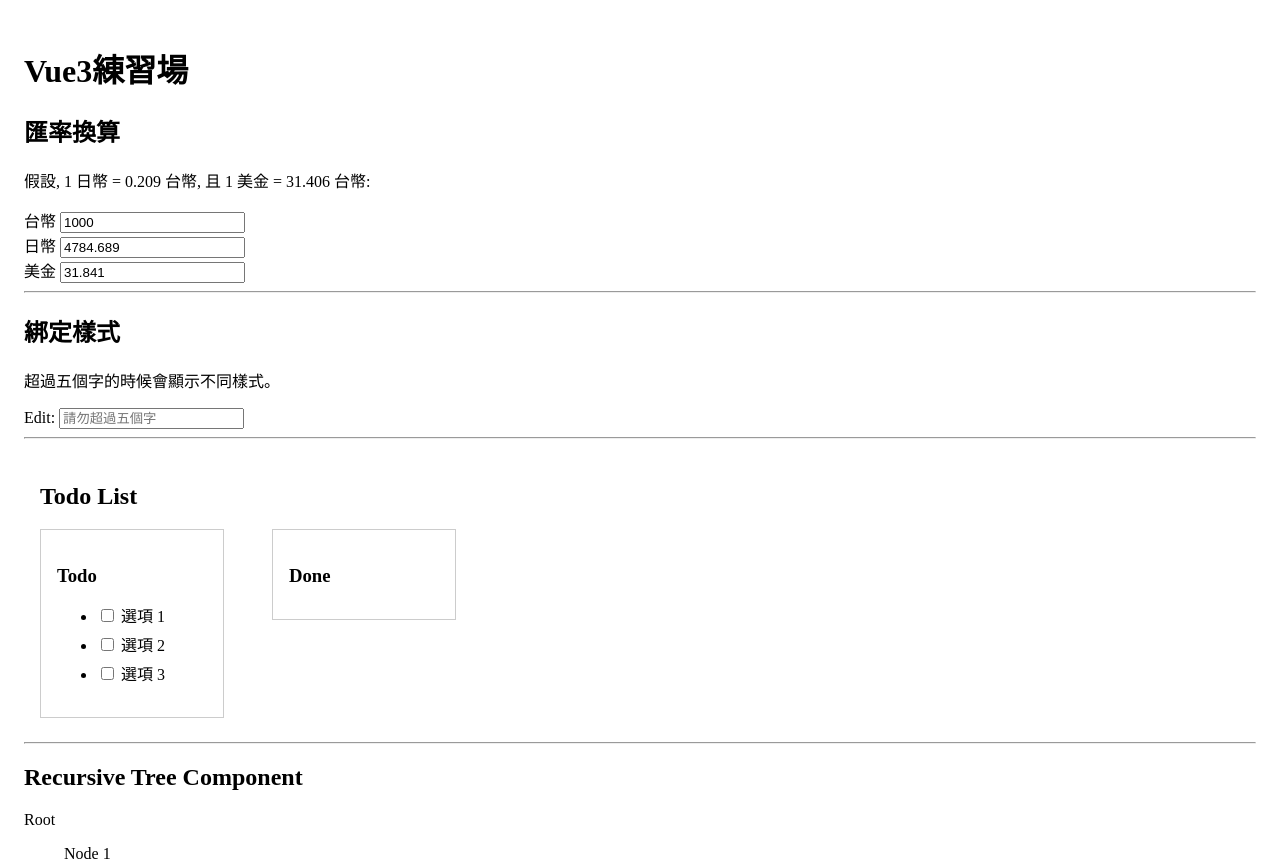
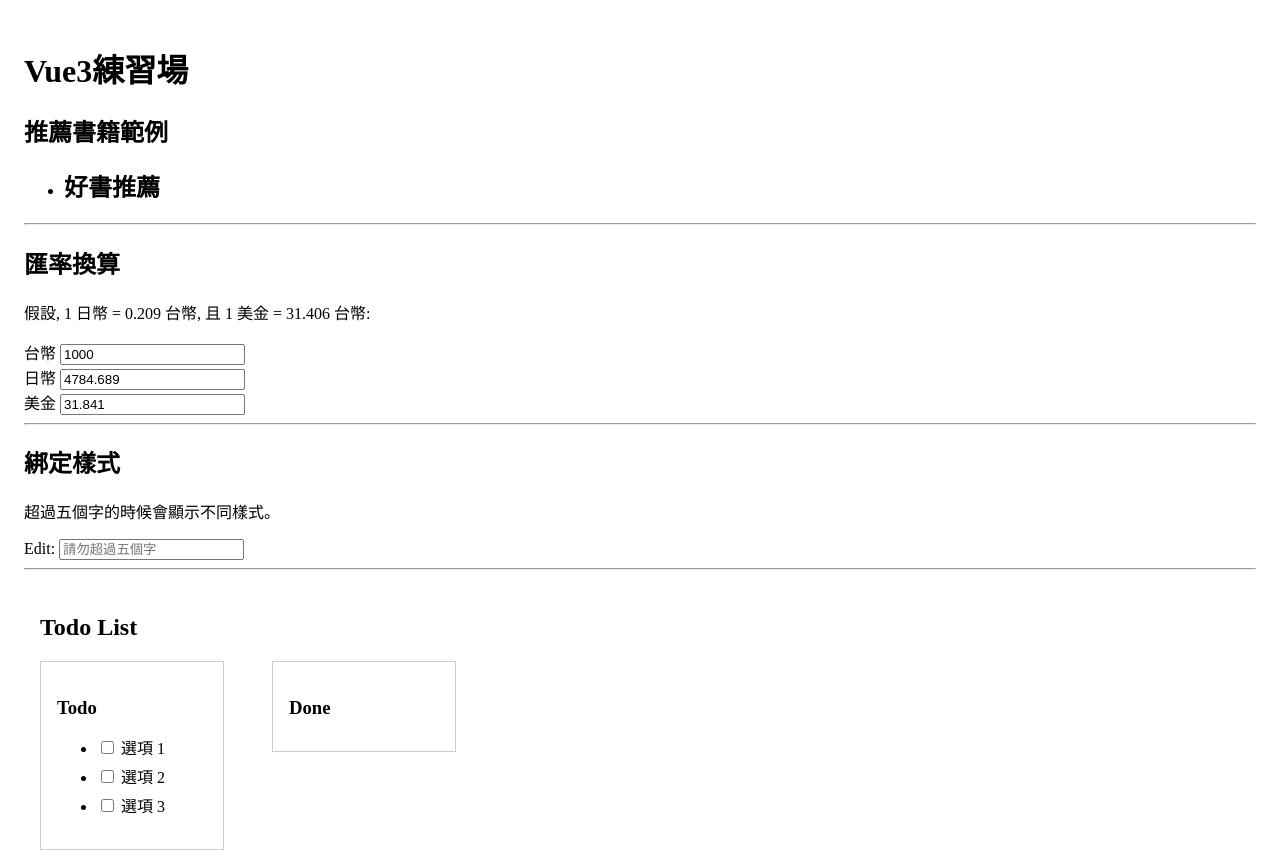
Before and after one commit to bater/hello-vue3, a Vue app: page / in a window 1280 px wide. Shown: the top 861 px of the page. Built offline with nearby package versions, Linux system fonts and the light colour scheme.

Commit message:
RecursiveComponent example 2

```diff
--- a/src/App.vue
+++ b/src/App.vue
@@ -1,6 +1,7 @@
 <template>
   <div id="app">
     <h1>Vue3練習場</h1>
+    <RecursiveComponent />
     <CurrencyExchange />
     <ModifiersClass/>
     <ToDoList />
@@ -13,6 +14,7 @@ import CurrencyExchange from './components/CurrencyExchange.vue';
 import ModifiersClass from './components/ModifiersClass.vue';
 import ToDoList from './components/ToDoList.vue';
 import TreeNode from './components/TreeNode.vue';
+import RecursiveComponent from './components/RecursiveComponent.vue';
 
 export default {
   components: {
@@ -20,6 +22,7 @@ export default {
     ModifiersClass,
     ToDoList,
     TreeNode,
+    RecursiveComponent,
   },
 };
 </script>
--- /dev/null
+++ b/src/components/RecursiveComponent.vue
@@ -0,0 +1,147 @@
+<template>
+  <div class="app5">
+    <h2>推薦書籍範例</h2>
+    <MenuComponent :title="menuData.name" :child="menuData.childNodes"></MenuComponent>
+  </div>
+  <hr>
+</template>
+
+<script>
+import { defineComponent } from 'vue';
+
+const menuData = {
+  name: '好書推薦',
+  childNodes: [{
+      name: 'Git',
+      url: null,
+      childNodes: [{
+        name: '為你自己學 Git',
+        url: 'https://www.tenlong.com.tw/products/9789864342662'
+      }]
+    },
+    {
+      name: '前端開發',
+      url: null,
+      childNodes: [{
+          name: '金魚都能懂的 CSS 選取器',
+          url: 'https://www.tenlong.com.tw/products/9789864344994'
+        },
+        {
+          name: '0 陷阱！0 誤解！8 天重新認識 JavaScript！',
+          url: 'https://www.tenlong.com.tw/products/9789864344130'
+        },
+        {
+          name: '讓 TypeScript 成為你全端開發的 ACE！',
+          url: 'https://www.tenlong.com.tw/products/9789864344895'
+        },
+      ]
+    },
+    {
+      name: 'IoT',
+      url: null,
+      childNodes: [{
+        name: 'IoT沒那麼難！新手用 JavaScript 入門做自己的玩具！',
+        url: 'https://www.tenlong.com.tw/products/9789864345328'
+      }]
+    },
+    {
+      name: 'Chatbot',
+      url: null,
+      childNodes: [{
+        name: '人人可作卡米狗：從零打造自己的 LINE 聊天機器人',
+        url: 'https://www.tenlong.com.tw/products/9789864342938'
+      }]
+    }
+  ]
+};
+
+const MenuComponent = defineComponent({
+  name: 'MenuComponent',
+  props: {
+    title: String,
+    url: String,
+    child: {
+      type: Array,
+      default: () => []
+    }
+  },
+  setup(props) {
+    return props;
+  },
+  data() {
+    return {
+      isOpen: false
+    }
+  },
+  template: `
+    <ul>
+      <li>
+        <template v-if="child.length > 0">
+          <h2 class="has-child"
+            :class="{ 'is-open': isOpen }"
+            @click="isOpen = !isOpen">{{ title }}</h2>
+          <menu-component
+            v-show="isOpen"
+            v-for="c in child"
+            :title="c.name"
+            :child="c.childNodes"
+            :url="c.url"
+            />
+        </template>
+        <a :href="url" target="_blank" v-else>{{ title }}</a>
+      </li>
+    </ul>`
+});
+
+export default defineComponent({
+  components: {
+    MenuComponent,
+  },
+  data() {
+    return {
+      menuData
+    };
+  },
+});
+</script>
+
+<style scoped>
+#app5 {
+  display: block;
+  padding: 1rem;
+  font-size: 1rem;
+}
+
+#app5 > ul {
+  > li {
+    margin-left: 0;
+  }
+}
+
+ul > li {
+  display: block;
+  margin-left: 1rem;
+  margin-bottom: 0.5rem;
+  padding: 8px;
+  background-color: #eee;
+}
+
+h2.has-child {
+  cursor: pointer;
+
+  &::before {
+    content: '+ ';
+  }
+}
+
+h2.has-child.is-open::before {
+  content: '- ';
+}
+
+a {
+  color: #333;
+  text-decoration: none;
+  &:hover { color: red; }
+}
+
+</style>
```
